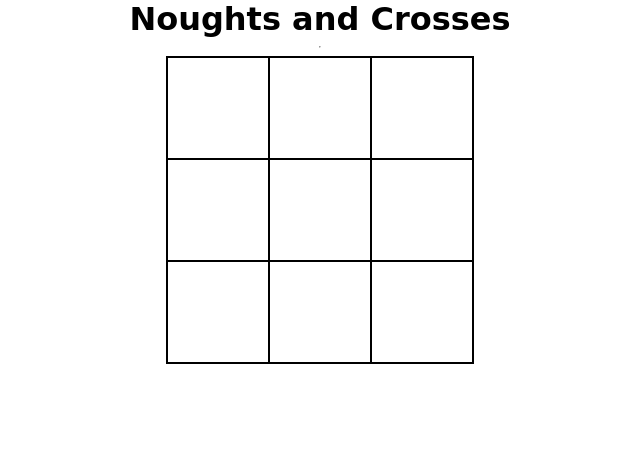
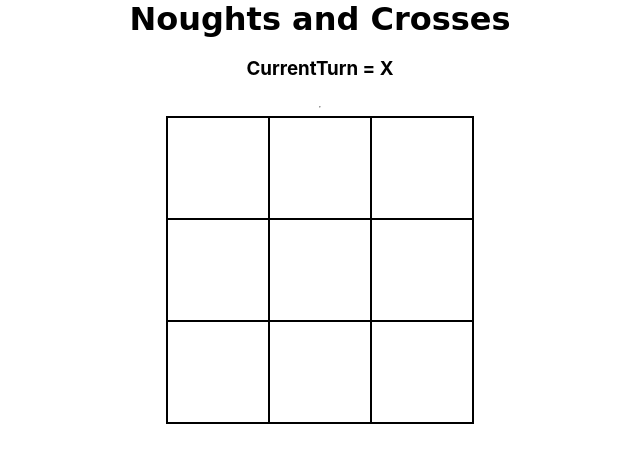
Before and after one commit to alexw1983/jack-practice, a React (Create React App) app in the folder noughts-and-crosses/: page / in a window 1280 px wide. Shown: the top 462 px of the page, without its empty margins (320-960 px from the left). Built offline with nearby package versions, Linux system fonts and the light colour scheme.

Commit message:
Grid responding correctly to onClick event also displaying in header using props

```diff
--- a/noughts-and-crosses/src/App.js
+++ b/noughts-and-crosses/src/App.js
@@ -1,20 +1,47 @@
 import "./App.css";
-import React from "react";
+import React, { useState } from "react";
 import Header from "./components/header";
-// import Grid from "./components/grid";1
-import GridAW from "./components/grid-aw";
+import Grid from "./components/grid";
 
-function App() {
+const getInitialGridState = () => {
   const grid = [];
 
   for (let i = 0; i < 9; i++) {
-    grid.push({});
+    grid.push({
+      position: i,
+
+      value: "",
+    });
   }
+
+  return grid;
+};
+
+function App() {
+  const [currentTurn, setCurrentTurn] = useState("X");
+  const [grid, setGrid] = useState(getInitialGridState());
+
+  const handleBoxClick = (position) => {
+    const newGrid = grid;
+    for (let i = 0; i < grid.length; i++) {
+      if (i === position) {
+        newGrid[i] = { position: i, value: currentTurn };
+      }
+    }
+
+    setGrid(newGrid);
+
+    if (currentTurn === "X") {
+      setCurrentTurn("O");
+    } else {
+      setCurrentTurn("X");
+    }
+  };
+
   return (
     <>
-      <Header />
-      {/* <Grid grid={grid} /> */}
-      <GridAW grid={grid} />
+      <Header currentTurn={currentTurn} />
+      <Grid grid={grid} onBoxClick={handleBoxClick} />
     </>
   );
 }
--- a/noughts-and-crosses/src/components/grid-aw.js
+++ /dev/null
@@ -1,38 +0,0 @@
-import React, { useState } from "react";
-
-function GridAW(props) {
-
-    const [currentTurn, setCurrentTurn] = useState("X");
-
-    const handleOnClick = () => {
-
-        console.log(currentTurn);
-
-        if (currentTurn === "X") {
-            setCurrentTurn("O");
-        }
-        else {
-            setCurrentTurn("X");
-        }
-    }
-
-    return (
-        <div className="grid">
-            <div className="grid-inner">
-                {/* TODO:
-                    1. When I click on a box I want to see a message in the console.
-                    2. When I click on a box I want to see a number in the console of the box.
-                    3. First time i click on a box, in the console i want see and X, second time I want to see a 0, and repeat pattern...
-                    In the grid you will need a local state i.e. useState.
-                    4. Prepare talk on all types of functions*/}
-
-                {props.grid.map((item, idx) => (
-                    <div className="box" onClick={handleOnClick} key={`box_${idx}`}>
-                    </div>
-                ))}
-            </div>
-        </div>
-    );
-}
-
-export default GridAW;
--- a/noughts-and-crosses/src/components/grid.js
+++ b/noughts-and-crosses/src/components/grid.js
@@ -1,39 +1,26 @@
-// import React, { useState } from "react";
+import React from "react";
 
-// function Grid(props) {
+function Grid(props) {
 
+    return (
+        <div className="grid">
+            <div className="grid-inner">
+        {/* TODO:
+                    1. When I click on a box I want to see a message in the console.
+                    2. When I click on a box I want to see a number in the console of the box.
+                    3. First time i click on a box, in the console i want see and X, second time I want to see a 0, and repeat pattern...
+                    In the grid you will need a local state i.e. useState.
+                    4. Prepare talk on all types of functions
+                    5. Get the X or O to appear opn the page*/}
 
-//   const Players = () => {
-//     const [turnX, setTurnX] = useState("X");
-//     const [turnO, setTurnO] = useState("O");
+        {props.grid.map((item, idx) => (
+          <div className="box" onClick={() => props.onBoxClick(item.position)} key={`box_${idx}`}>
+            <p>{item.value}</p>
+          </div>
+        ))}
+      </div>
+    </div>
+  );
+}
 
-//     //const onclick = () => {
-//     const turnX = "X";
-//     const turnO = "O";
-//     setTurnX(turnO);
-//     setTurnO(turnX);
-//   };
-
-//   console.log(Players);
-
-//   return (
-//     <div className="grid">
-//       <div className="grid-inner">
-//         {/* TODO:
-//                     1. When I click on a box I want to see a message in the console.
-//                     2. When I click on a box I want to see a number in the console of the box.
-//                     3. First time i click on a box, in the console i want see and X, second time I want to see a 0, and repeat pattern...
-//                     In the grid you will need a local state i.e. useState.
-//                     4. Prepare talk on all types of functions*/}
-
-//         {props.grid.map((item, idx) => (
-//           <div className="box" onClick={(setTurnX) => setTurnX(turnX)}>
-//             <div className="box" onClick={(setTurnO) => setTurnO(turnO)}></div>
-//           </div>
-//         ))}
-//       </div>
-//     </div>
-//   );
-// }
-
-// export default Grid;
+export default Grid;
--- a/noughts-and-crosses/src/components/header.js
+++ b/noughts-and-crosses/src/components/header.js
@@ -1,9 +1,10 @@
 import React from 'react';
 
-function Header() {
+function Header(props) {
     return (
-        <div className="center-screen">
+        <div className="center-screen" >
             <h1>Noughts and Crosses</h1>
+            <h3> CurrentTurn = {props.currentTurn}</h3>
             <hr />
         </div>
     );
```
